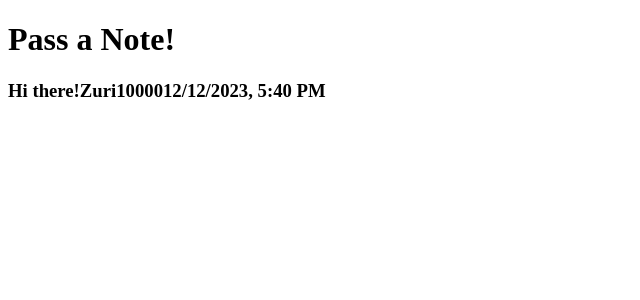
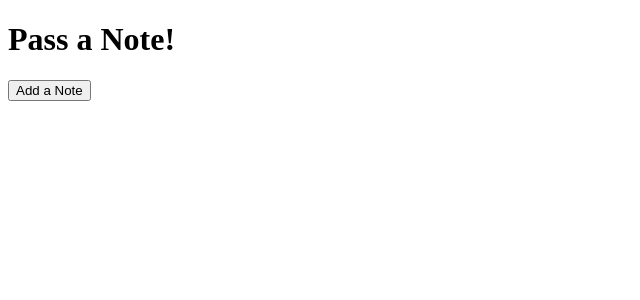
Before and after one commit to BriancaKnight/Forum, a React (Create React App) app: page / in a window 1280 px wide. Shown: the top 300 px of the page, without its empty margins (0-640 px from the left). Built offline with nearby package versions, Linux system fonts and the light colour scheme.

Commit message:
add reusable button and pass first test for form-visible reducers
Co-Authored-by:Zuri Gallegos <Zurisadailopezmartinez@gmail.com>

```diff
--- a/src/components/NoteControl.js
+++ b/src/components/NoteControl.js
@@ -3,6 +3,7 @@ import NewNoteForm from './NewNoteForm';
 import NoteList from './NoteList';
 import { connect } from 'react-redux';
 import PropTypes from 'prop-types';
+import ReusableButton from './ReusableButton';
 
 class NoteControl extends React.Component {
 
@@ -51,10 +52,16 @@ handleDeletingNote = (id)  => {
   this.setState();
 }
 
+handleChangingSelectedNote = (id) => {
+  const selectedNote = this.props.mainNoteList[id];
+  this.setState({ selectedNote: selectedNote });
+}
+
   render() {
     return (
       <React.Fragment>
-        <NoteList />
+        <NoteList noteList={this.props.mainNoteList}/>
+        <ReusableButton onClick={this.handleClick} buttonText="Add a Note" />
         </React.Fragment>
     );
   }
--- a/src/components/NoteList.js
+++ b/src/components/NoteList.js
@@ -6,17 +6,24 @@ function NoteList(props) {
 
   return (
     <React.Fragment>
+     {Object.values(props.noteList).map((note) =>
       <Note
-        text="Hi there!"
-        author="Zuri"
-        upvotes="1000"
-        downvotes="0" />
+      whenNoteClicked = {props.onNoteSelection}
+        text={note.text}
+        author={note.author}
+        upvotes={note.upvotes}
+        downvotes={note.downvotes}
+        timestamp={note.timestamp}
+        id={note.id}
+        key={note.id}/>
+     )}
     </React.Fragment>
   );
 }
 
 NoteList.propTypes = {
- noteList: PropTypes.object
+ noteList: PropTypes.object,
+ onNoteSelection: PropTypes.func
 };
 
 export default NoteList;
--- /dev/null
+++ b/src/components/ReusableButton.js
@@ -0,0 +1,15 @@
+import React from 'react';
+import PropTypes from 'prop-types';
+
+function ReusableButton({ onClick, buttonText}) {
+  return (
+    <button onClick={onClick}>{buttonText}</button>
+  );
+}
+
+ReusableButton.propTypes = {
+  onClick: PropTypes.func,
+  buttonText: PropTypes.string
+};
+
+export default ReusableButton;
--- /dev/null
+++ b/src/reducers/form-visible-reducer.js
@@ -0,0 +1,6 @@
+const reducer = (state = false, action) => {
+    return state;
+
+};
+
+export default reducer;
```
Also changed, not shown: 1 other file (tests, documents, lock files or other folders).
